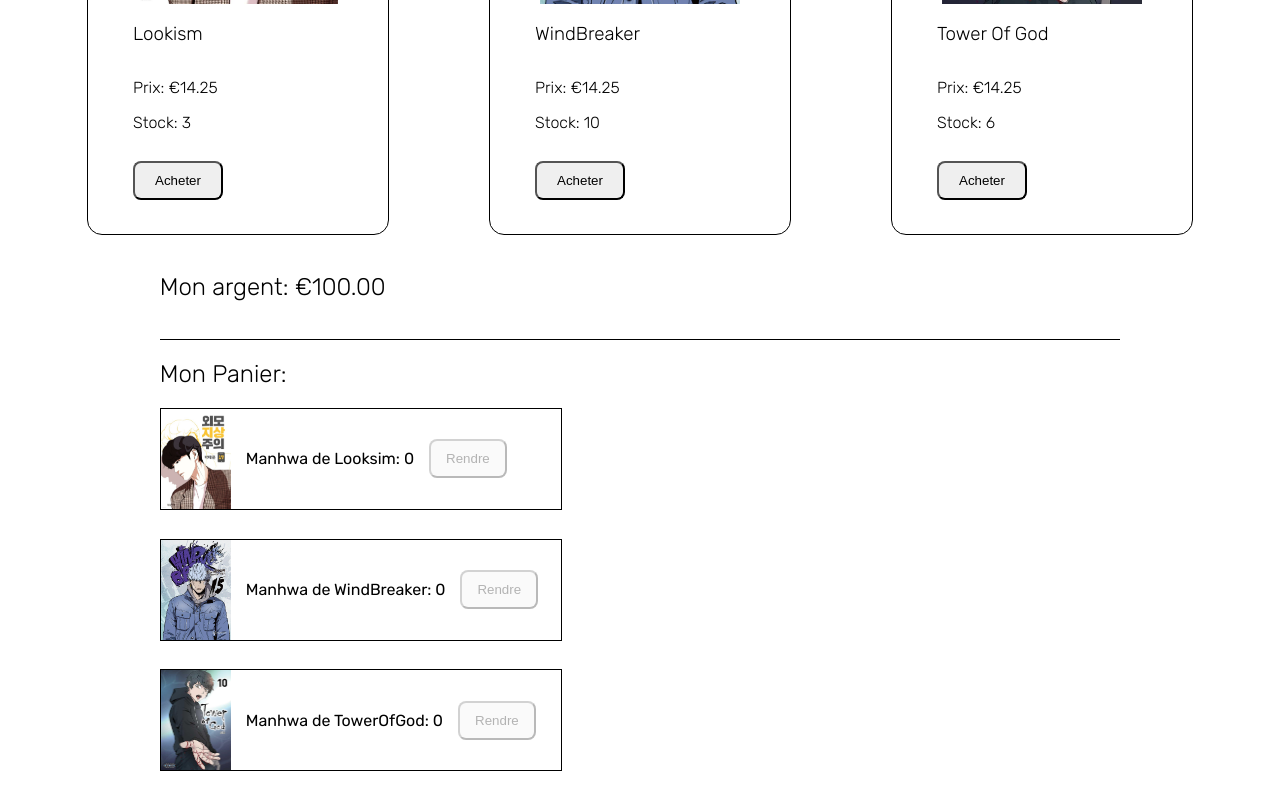
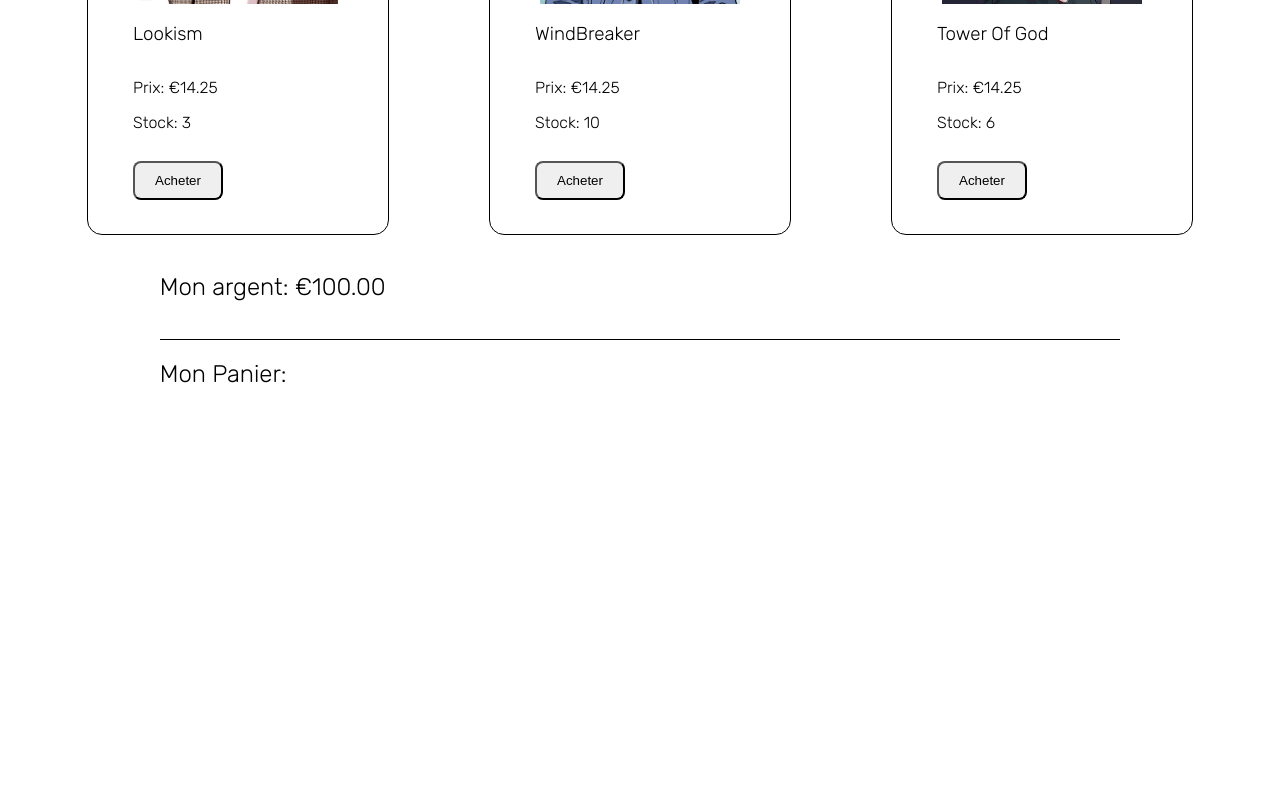
Before and after one commit to ArthurVRoost/E-Shoppy, a React (Vite) app: page / in a window 1280 px wide. Shown: the part 492-1292 px from the top of the page. After the commit the page ends 900 px from the top, so only its background shows below. Built offline with nearby package versions, Linux system fonts and the light colour scheme.

Commit message:
evaluation conditionelle

```diff
--- a/src/Components/panier/Panier.jsx
+++ b/src/Components/panier/Panier.jsx
@@ -9,21 +9,27 @@
                 <h2 className="panierDiv1H2">Mon Panier:</h2>
             </div>
             <div className="panierDiv2">
+                {panier.lookism > 0 && (
                     <div className="panierDiv3">
                         <img className="panierImg" src={Lookism} alt="lookism" />
-                    <p className="panierP">Manhwa de Looksim: {panier.lookism} </p>
-                    <button className="panierBtn" onClick={()=> rendreArticle("lookism")} disabled={panier.lookism ===0}>Rendre</button>
+                        <p className="panierP">Manhwa de Lookism: {panier.lookism}</p>
+                        <button className="panierBtn" onClick={() => rendreArticle("lookism")}>Rendre</button>
                     </div>
+                )}
+                {panier.windbreaker > 0 &&(
                     <div className="panierDiv3">
                         <img className="panierImg" src={WB} alt="windbreaker" />
                         <p className="panierP">Manhwa de WindBreaker:  {panier.windbreaker} </p>
-                    <button className="panierBtn" onClick={()=> rendreArticle("windbreaker")} disabled={panier.windbreaker ===0}>Rendre</button>
+                        <button className="panierBtn" onClick={()=> rendreArticle("windbreaker")} >Rendre</button>
                     </div>
+                )}
+                {panier.towerofgod > 0 &&(
                     <div className="panierDiv3">
                         <img className="panierImg" src={TOG} alt="tower of god" />
                         <p className="panierP">Manhwa de TowerOfGod:  {panier.towerofgod} </p>
                         <button className="panierBtn" onClick={()=> rendreArticle("towerofgod")} disabled={panier.towerofgod ===0}>Rendre</button>
                     </div>
+                )}
             </div>
         </div>
         </>
```
Lines whose indentation alone changed are shown as unchanged.
